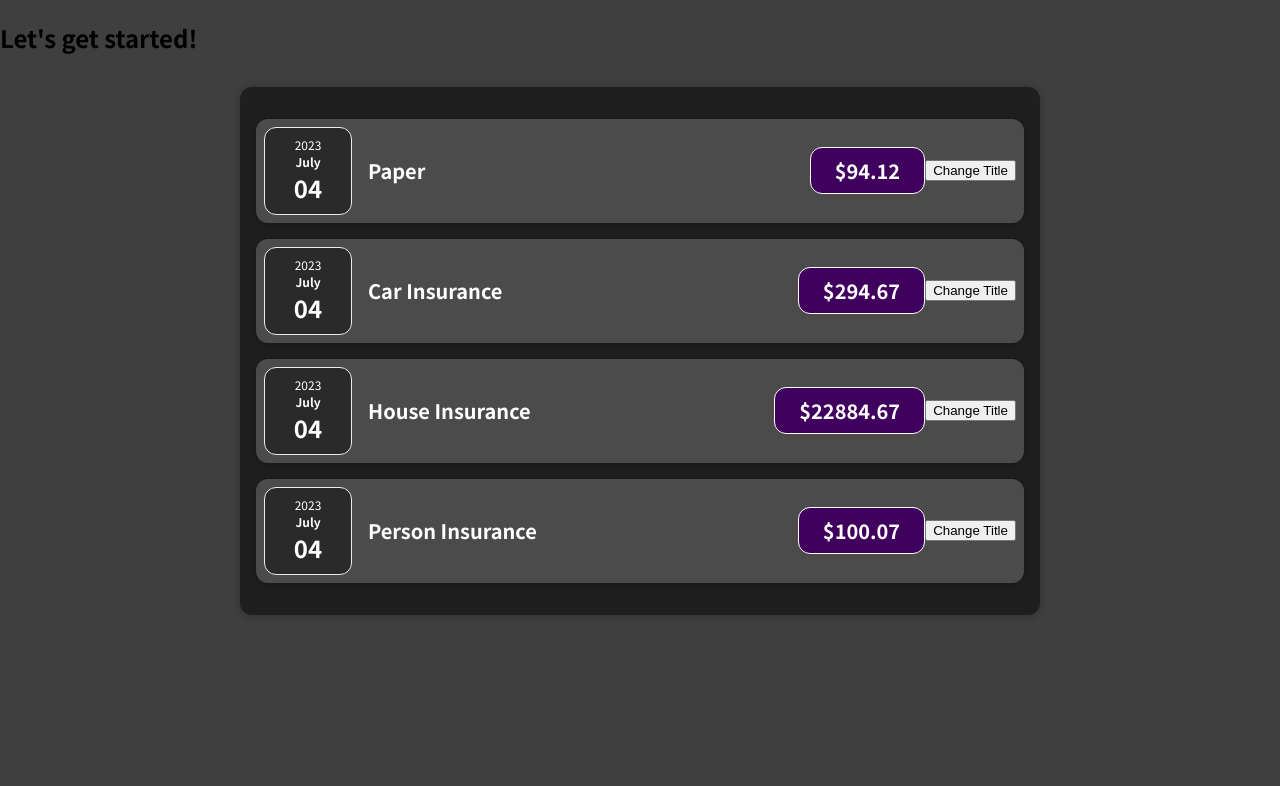
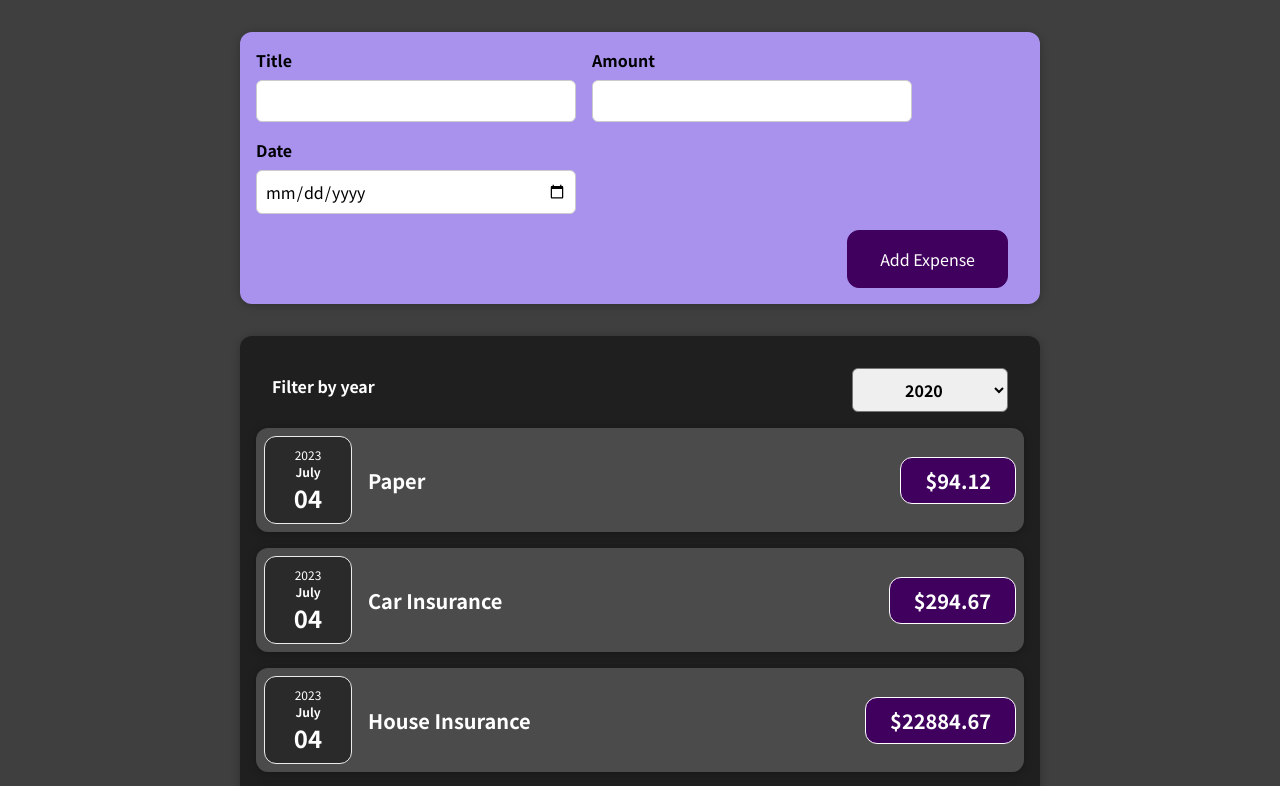
Before and after one commit to AhnDaHoon/React, a React (Create React App) app in the folder code/react-complete-guide/: page / in a window 1280 px wide. Shown: the top 786 px of the page. Built offline with nearby package versions, Linux system fonts and the light colour scheme.

Commit message:
2023-06-06 state 2강 끝

```diff
--- a/code/react-complete-guide/src/App.js
+++ b/code/react-complete-guide/src/App.js
@@ -1,3 +1,4 @@
+import NewExpense from "./components/NewExpense/NewExpense";
 import Expenses from "./components/Expenses/Expenses";
 
 const App = () => {
@@ -28,9 +29,14 @@ const App = () => {
     },
   ];
 
+  const addExpenseHandler = (expense) => {
+    console.log("In App.js");
+    console.log(expense);
+  };
+
   return (
     <div>
-      <h2>Let's get started!</h2>
+      <NewExpense onAddExpense={addExpenseHandler} />
       <Expenses items={expenses} />
     </div>
   );
--- a/code/react-complete-guide/src/components/Expenses/ExpenseItem.js
+++ b/code/react-complete-guide/src/components/Expenses/ExpenseItem.js
@@ -5,21 +5,13 @@ import Card from "../UI/Card";
 import ExpneseDate from "./ExpenseDate";
 
 const ExpenseItem = (props) => {
-  const [title, setTitle] = useState(props.title);
-
-  const clickHandler = () => {
-    setTitle("Updated!");
-    console.log(title);
-  };
-
   return (
     <Card className="expense-item">
       <ExpneseDate date={props.date} />
       <div className="expense-item__description">
-        <h2>{title}</h2>
+        <h2>{props.title}</h2>
         <div className="expense-item__price">${props.amount}</div>
       </div>
-      <button onClick={clickHandler}>Change Title</button>
     </Card>
   );
 };
--- a/code/react-complete-guide/src/components/Expenses/Expenses.js
+++ b/code/react-complete-guide/src/components/Expenses/Expenses.js
@@ -1,10 +1,23 @@
+import React, { useState } from "react";
 import ExpenseItem from "./ExpenseItem";
 import "./Expenses.css";
 import Card from "../UI/Card";
+import ExpensesFilter from "./ExpensesFilter";
 
 const Expenses = (props) => {
+  const [filteredYear, setFilteredYear] = useState("2020");
+
+  const filterChangeHanldelr = (selectedYear) => {
+    setFilteredYear(selectedYear);
+  };
+
   return (
+    <div>
       <Card className="expenses">
+        <ExpensesFilter
+          seleted={filteredYear}
+          onChangeFilter={filterChangeHanldelr}
+        />
         <ExpenseItem
           title={props.items[0].title}
           amount={props.items[0].amount}
@@ -26,6 +39,7 @@ const Expenses = (props) => {
           date={props.items[3].date}
         />
       </Card>
+    </div>
   );
 };
 
--- /dev/null
+++ b/code/react-complete-guide/src/components/Expenses/ExpensesFilter.css
@@ -0,0 +1,24 @@
+.expenses-filter {
+  color: white;
+  padding: 0 1rem;
+}
+
+.expenses-filter__control {
+  display: flex;
+  width: 100%;
+  align-items: center;
+  justify-content: space-between;
+  margin: 1rem 0;
+}
+
+.expenses-filter label {
+  font-weight: bold;
+  margin-bottom: 0.5rem;
+}
+
+.expenses-filter select {
+  font: inherit;
+  padding: 0.5rem 3rem;
+  font-weight: bold;
+  border-radius: 6px;
+}
--- /dev/null
+++ b/code/react-complete-guide/src/components/Expenses/ExpensesFilter.js
@@ -0,0 +1,27 @@
+import React from "react";
+
+import "./ExpensesFilter.css";
+
+const ExpensesFilter = (props) => {
+  const dropdownChangeHandler = (event) => {
+    props.onChangeFilter(event.target.value);
+  };
+
+  return (
+    <div className="expenses-filter">
+      <div className="expenses-filter__control">
+        <label>Filter by year</label>
+        <select onChange={dropdownChangeHandler} value={props.seleted}>
+          <option value="2024">2024</option>
+          <option value="2023">2023</option>
+          <option value="2022">2022</option>
+          <option value="2021">2021</option>
+          <option value="2020">2020</option>
+          <option value="2019">2019</option>
+        </select>
+      </div>
+    </div>
+  );
+};
+
+export default ExpensesFilter;
--- /dev/null
+++ b/code/react-complete-guide/src/components/NewExpense/ExpenseForm.css
@@ -0,0 +1,26 @@
+.new-expense__controls {
+  display: flex;
+  flex-wrap: wrap;
+  gap: 1rem;
+  margin-bottom: 1rem;
+  text-align: left;
+}
+
+.new-expense__control label {
+  font-weight: bold;
+  margin-bottom: 0.5rem;
+  display: block;
+}
+
+.new-expense__control input {
+  font: inherit;
+  padding: 0.5rem;
+  border-radius: 6px;
+  border: 1px solid #ccc;
+  width: 20rem;
+  max-width: 100%;
+}
+
+.new-expense__actions {
+  text-align: right;
+}
--- /dev/null
+++ b/code/react-complete-guide/src/components/NewExpense/ExpenseForm.js
@@ -0,0 +1,100 @@
+import React, { useState } from "react";
+import "./ExpenseForm.css";
+
+const ExpenseForm = (props) => {
+  const [enteredTitle, setEnteredTitle] = useState("");
+  const [enteredAmount, setEnteredAmount] = useState("");
+  const [enteredDate, setEnteredDate] = useState("");
+
+  // const [userInput, setUserInput] = useState({
+  //   enteredTitle: "",
+  //   enteredAmount: "",
+  //   enteredDate: "",
+  // });
+
+  const titleChangeHandler = (event) => {
+    setEnteredTitle(event.target.value);
+
+    // setUserInput({
+    //   ...userInput,
+    //   enteredTitle: event.target.value,
+    // });
+
+    // setUserInput((privState) => {
+    //   return {...privState, enteredTitle: event.target.value};
+    // })
+  };
+
+  const amountChangeHandler = (event) => {
+    setEnteredAmount(event.target.value);
+
+    // setUserInput({
+    //   ...userInput,
+    //   enteredAmount: event.target.value,
+    // });
+  };
+
+  const dateChangeHandler = (event) => {
+    setEnteredDate(event.target.value);
+
+    // setUserInput({
+    //   ...userInput,
+    //   enteredDate: event.target.value,
+    // });
+  };
+
+  const submitHandler = (event) => {
+    event.preventDefault();
+
+    const expenseDate = {
+      title: enteredTitle,
+      amount: enteredAmount,
+      date: new Date(enteredDate),
+    };
+
+    props.onSaveExpenseData(expenseDate);
+    setEnteredTitle("");
+    setEnteredAmount("");
+    setEnteredDate("");
+  };
+
+  return (
+    <form onSubmit={submitHandler}>
+      <div className="new-expense__controls">
+        <div className="new-expense__control">
+          <label>Title</label>
+          <input
+            type="text"
+            value={enteredTitle}
+            onChange={titleChangeHandler}
+          />
+        </div>
+        <div className="new-expense__control">
+          <label>Amount</label>
+          <input
+            type="number"
+            min="0.01"
+            step="0.01"
+            value={enteredAmount}
+            onChange={amountChangeHandler}
+          />
+        </div>
+        <div className="new-expense__control">
+          <label>Date</label>
+          <input
+            type="date"
+            min="2019-01-01"
+            max="2024-12-31"
+            value={enteredDate}
+            onChange={dateChangeHandler}
+          />
+        </div>
+      </div>
+      <div className="new-expense__actions">
+        <button type="submit">Add Expense</button>
+      </div>
+    </form>
+  );
+};
+
+export default ExpenseForm;
--- /dev/null
+++ b/code/react-complete-guide/src/components/NewExpense/NewExpense.css
@@ -0,0 +1,38 @@
+.new-expense {
+  background-color: #a892ee;
+  padding: 1rem;
+  margin: 2rem auto;
+  width: 50rem;
+  max-width: 95%;
+  border-radius: 12px;
+  text-align: center;
+  box-shadow: 0 1px 8px rgba(0, 0, 0, 0.25);
+}
+
+.new-expense button {
+  font: inherit;
+  cursor: pointer;
+  padding: 1rem 2rem;
+  border: 1px solid #40005d;
+  background-color: #40005d;
+  color: white;
+  border-radius: 12px;
+  margin-right: 1rem;
+}
+
+.new-expense button:hover,
+.new-expense button:active {
+  background-color: #510674;
+  border-color: #510674;
+}
+
+.new-expense button.alternative {
+  color: #220131;
+  border-color: transparent;
+  background-color: transparent;
+}
+
+.new-expense button.alternative:hover,
+.new-expense button.alternative:active {
+  background-color: #ddb3f8;
+}
--- /dev/null
+++ b/code/react-complete-guide/src/components/NewExpense/NewExpense.js
@@ -0,0 +1,21 @@
+import ExpenseForm from "./ExpenseForm";
+import "./NewExpense.css";
+
+const NewExpense = (props) => {
+  const saveExpenseDataHandler = (enteredExpenseData) => {
+    const expenseData = {
+      ...enteredExpenseData,
+      id: Math.random.toString(),
+    };
+
+    props.onAddExpense(expenseData);
+  };
+
+  return (
+    <div className="new-expense">
+      <ExpenseForm onSaveExpenseData={saveExpenseDataHandler} />
+    </div>
+  );
+};
+
+export default NewExpense;
```
Lines whose indentation alone changed are shown as unchanged.
